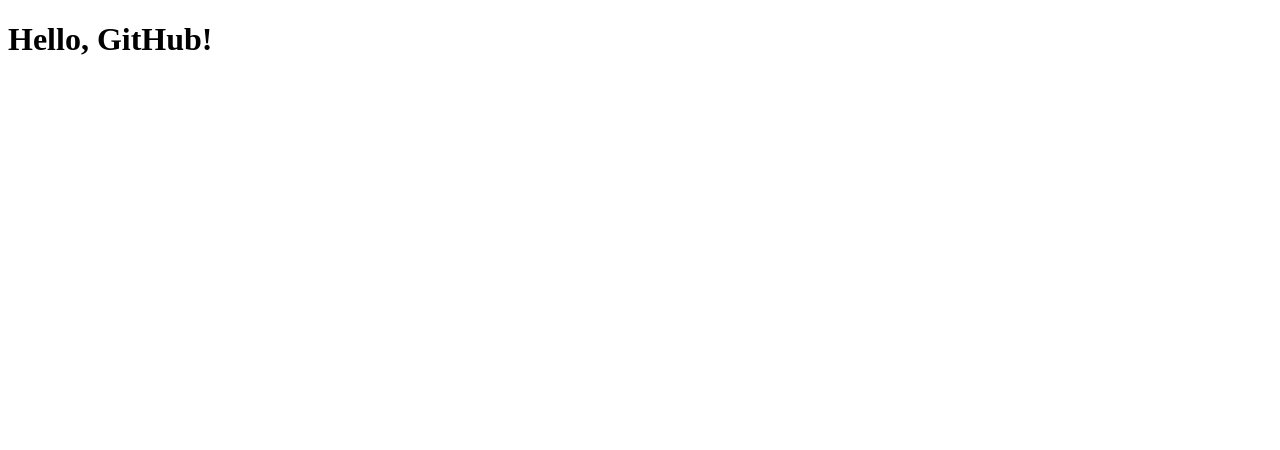
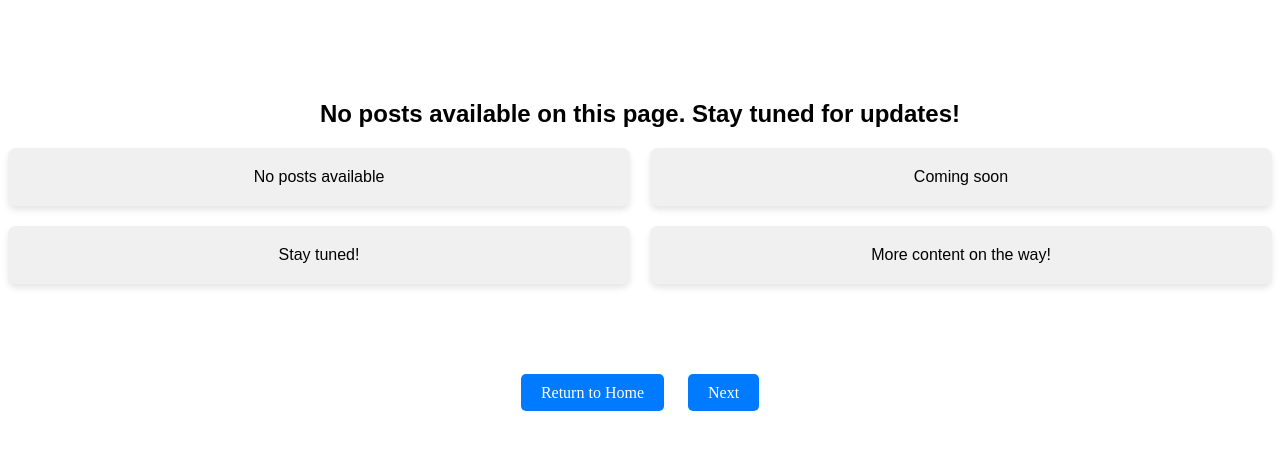
Before and after one commit to iniobongikpang/iniobong, a plain HTML site: page index.html in a window 1280 px wide. Drawn offline with Linux system fonts and the light colour scheme.

Commit message:
Update index.html

```diff
--- a/index.html
+++ b/index.html
@@ -1,9 +1,68 @@
+<!-- Page 2 HTML START -->
 <!DOCTYPE html>
-<html>
+<html lang="en">
 <head>
-  <title>My First Page</title>
+    <meta charset="UTF-8">
+    <title>Page 2</title>
+    <style>
+        .no-posts {
+            text-align: center;
+            margin: 100px auto;
+            font-family: Arial, sans-serif;
+        }
+
+        .grid {
+            display: grid;
+            grid-template-columns: repeat(2, 1fr);
+            gap: 20px;
+            justify-content: center;
+            margin-top: 20px;
+        }
+
+        .grid-item {
+            background: #f0f0f0;
+            padding: 20px;
+            border-radius: 8px;
+            box-shadow: 0 4px 6px rgba(0, 0, 0, 0.1);
+        }
+
+        h2 {
+            font-size: 24px;
+            margin-bottom: 20px;
+        }
+
+        .button {
+            margin: 10px;
+            padding: 10px 20px;
+            background-color: #007bff;
+            color: white;
+            text-decoration: none;
+            border-radius: 5px;
+        }
+
+        .button:hover {
+            background-color: #0056b3;
+        }
+    </style>
 </head>
 <body>
-  <h1>Hello, GitHub!</h1>
+    <article>
+        <h2></h2>
+        <p></p>
+    </article>
+    <div class="no-posts">
+        <h2>No posts available on this page. Stay tuned for updates!</h2>
+        <div class="grid">
+            <div class="grid-item">No posts available</div>
+            <div class="grid-item">Coming soon</div>
+            <div class="grid-item">Stay tuned!</div>
+            <div class="grid-item">More content on the way!</div>
+        </div>
+    </div>
+    <div style="text-align: center; margin-top: 20px;">
+        <a href="index.html" class="button">Return to Home</a>
+        <a href="page3.html" class="button">Next</a>
+    </div>
 </body>
 </html>
+<!-- Page 2 HTML END -->
```
